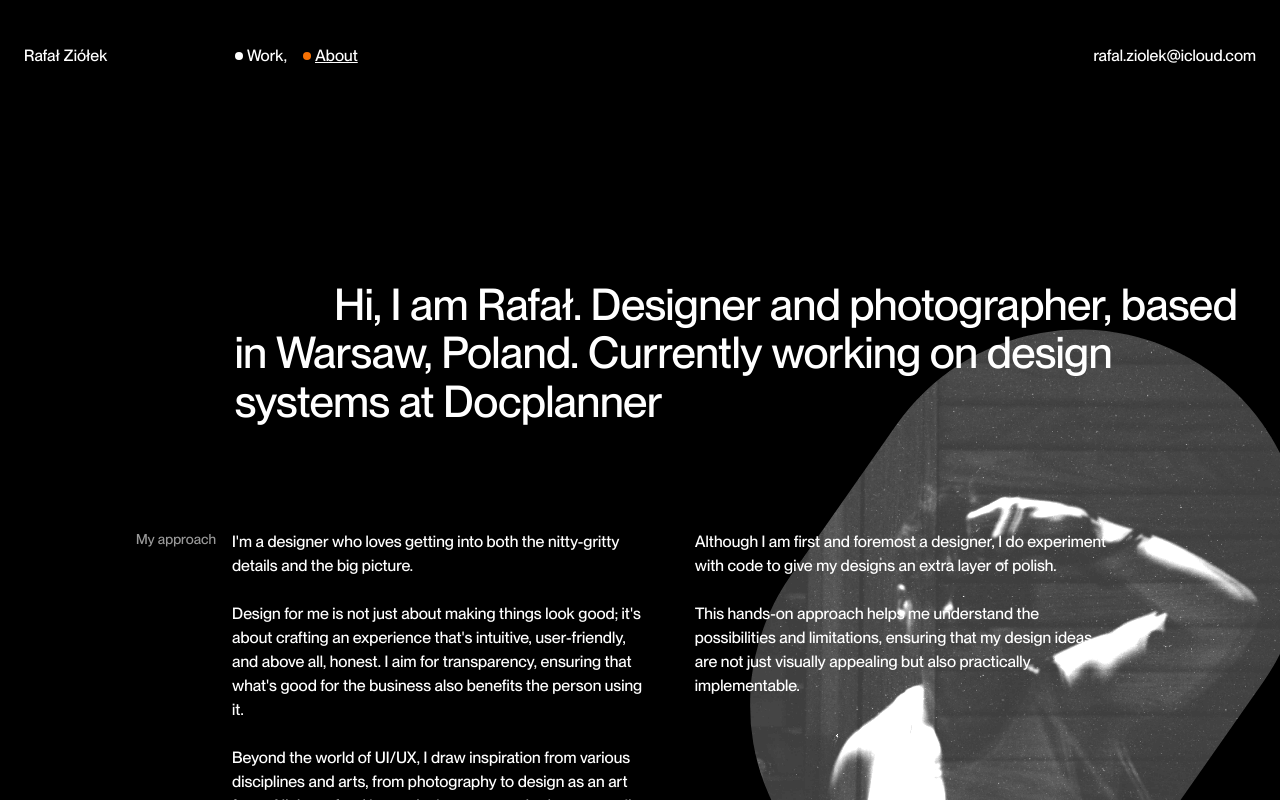
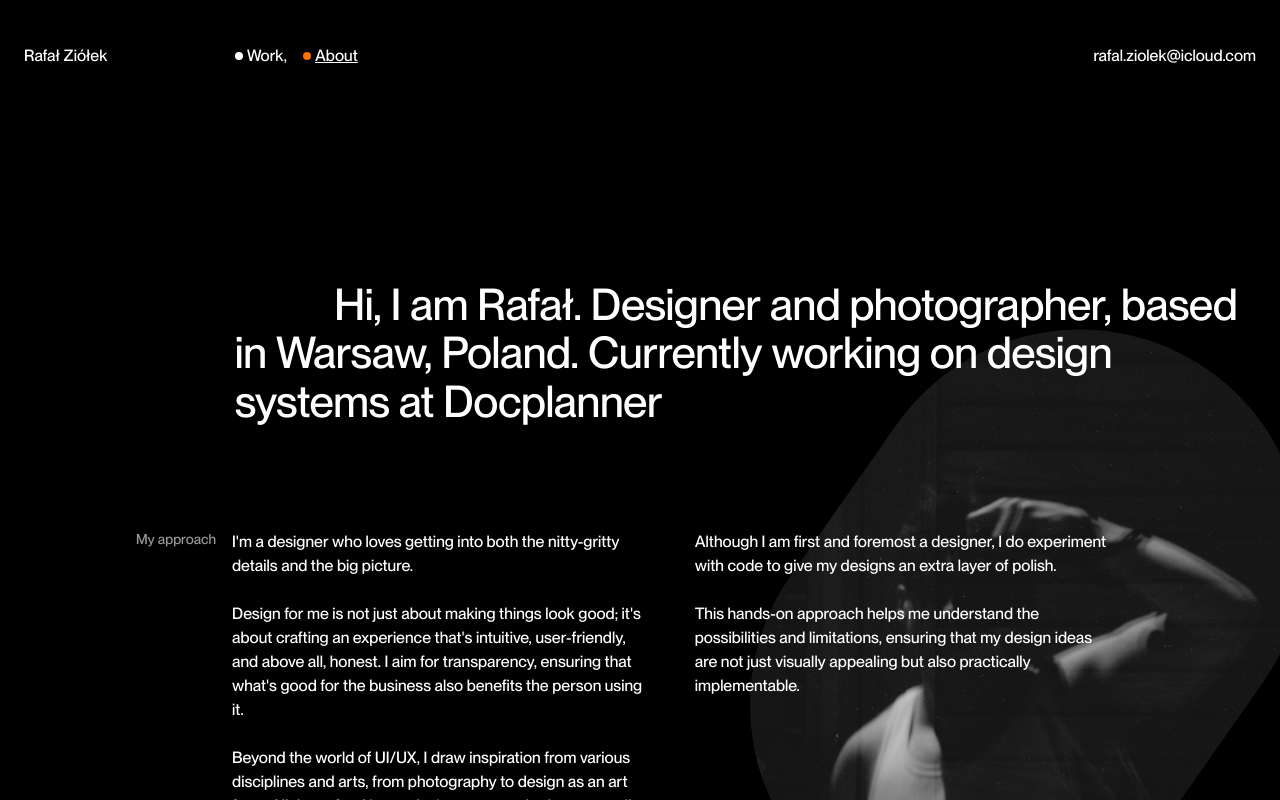
Before and after one commit to rafalziolek/portfolio, a Next.js app: page /about in a window 1280 px wide. Shown: the top 800 px of the page. Built offline with nearby package versions, Linux system fonts and the light colour scheme.

Commit message:
Update ProfilePhoto.module.scss

```diff
--- a/src/app/about/Components/ProfilePhoto/ProfilePhoto.module.scss
+++ b/src/app/about/Components/ProfilePhoto/ProfilePhoto.module.scss
@@ -1,6 +1,5 @@
 .profile-photo {
   position: absolute;
-  filter: brightness(3);
   z-index: -1;
   right: calc(-1 * var(--space-m));
   top: 15vh;
```
